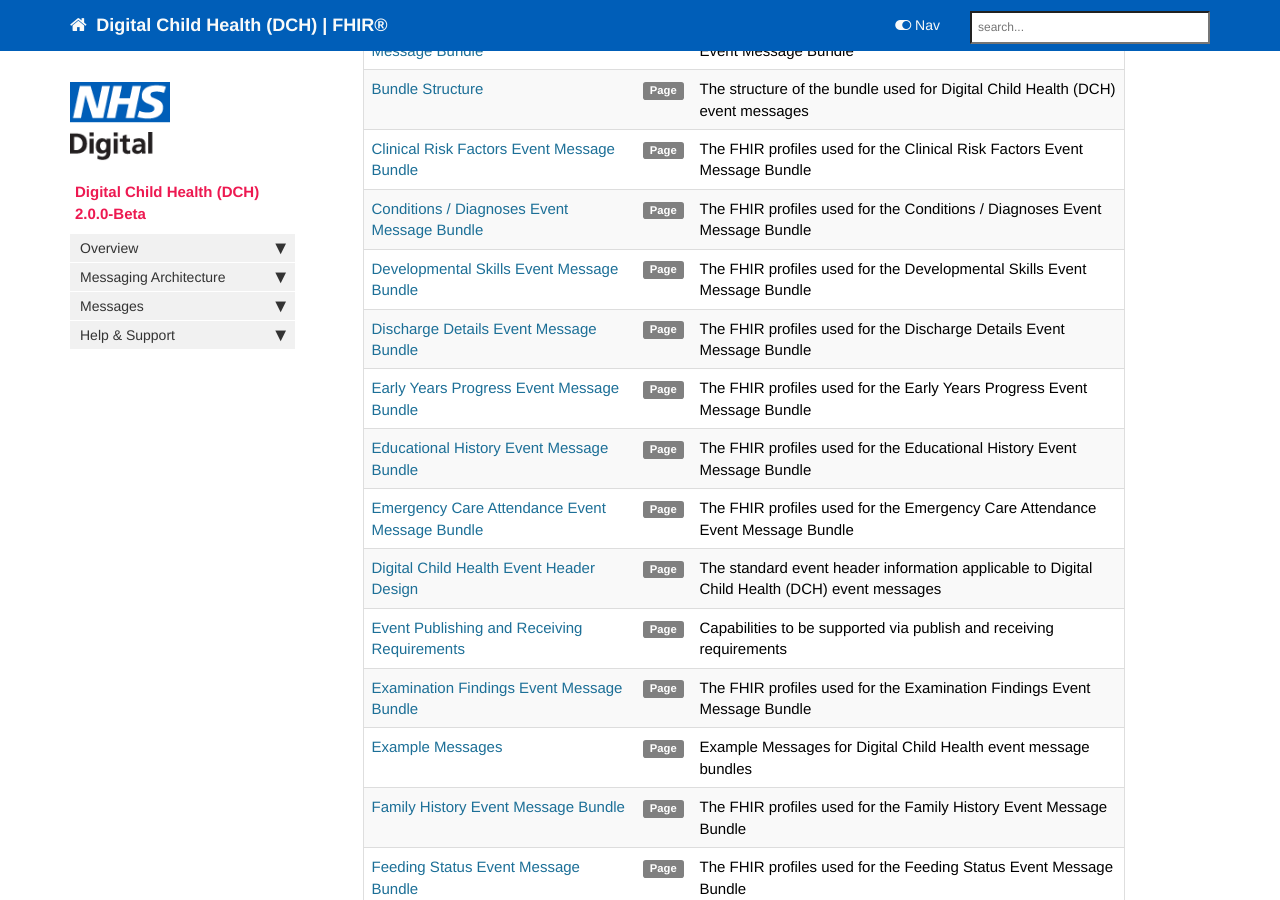
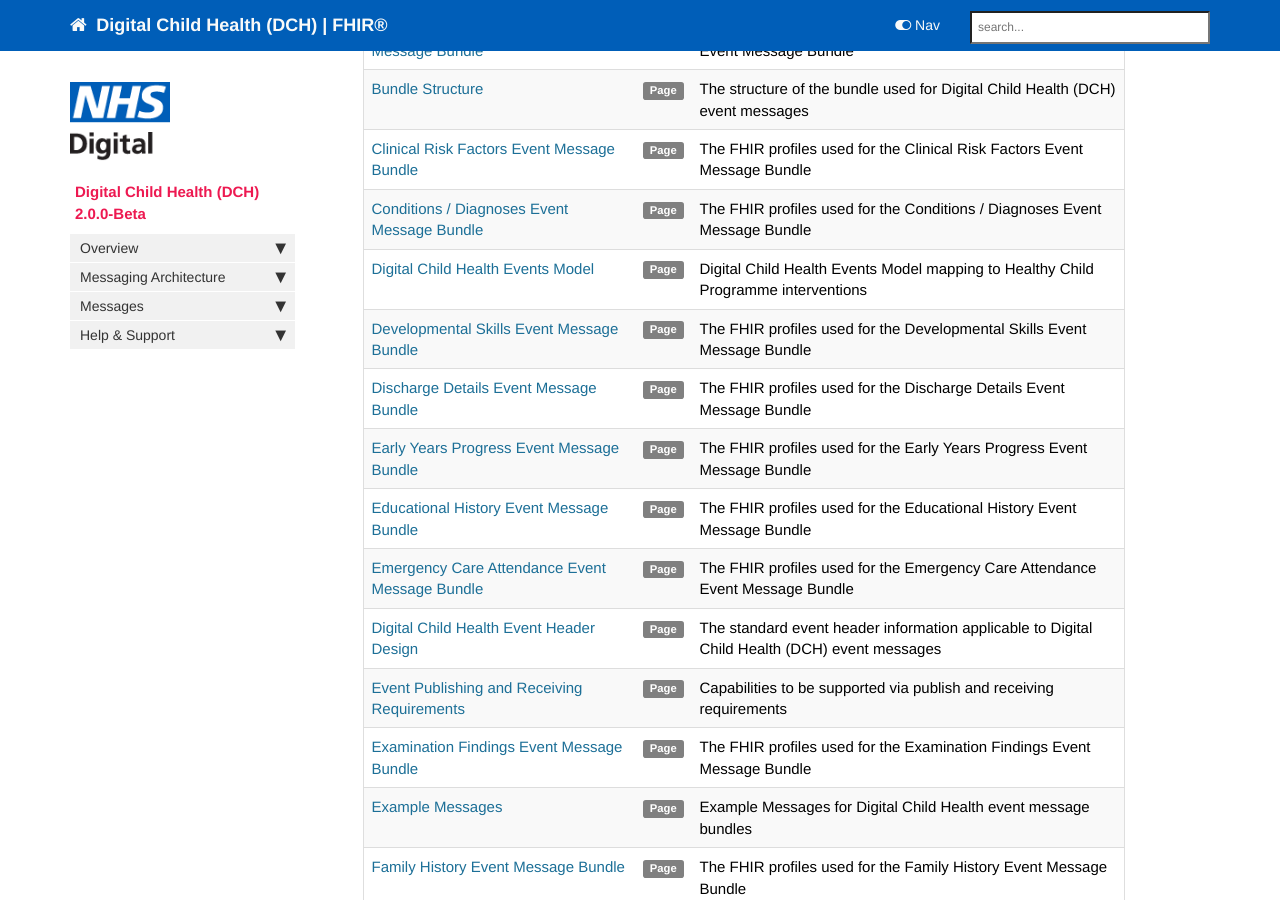
Before and after one commit to nhsconnect/Digital-Child-Health-STU3, a Jekyll site: the page built from pages/tags/tag_fhir.md, in a window 1280 px wide and 900 px high, scrolled down 656 px. Built offline with Jekyll 4.4.1, drawn with Linux system fonts in a browser that asks for light colours; nearby versions of some CDN libraries; comment, search, counter and statistics services are not loaded.

Commit message:
DCH Events Model added

```diff
--- a/_data/sidebars/overview_sidebar.yml
+++ b/_data/sidebars/overview_sidebar.yml
@@ -37,6 +37,9 @@ entries:
       output: web
     - title: Bundle Structure
       url: /explore_bundle_structure.html
+      output: web
+    - title: Digital Child Health Events Model
+      url: /explore_dch_events_model.html
       output: web
     - title: Event Publishing/Receiving Requirements
       url: /explore_event_publish_receive.html
--- /dev/null
+++ b/pages/explore/explore_dch_events_model.md
@@ -0,0 +1,14 @@
+---
+title: Digital Child Health Events Model
+keywords:  events, interventions
+tags: [fhir,messaging]
+sidebar: foundations_sidebar
+permalink: explore_dch_events_model.html
+summary: "Digital Child Health Events Model mapping to Healthy Child Programme interventions"
+---
+
+## Digital Child Health Events Model ##
+
+The Digital Child Health Events Model below shares the event(s) produced at each intervention attended by the child during the Healthy Child programme.
+
+<img src="images/explore/dcheventsmodel.png" style="width:100%;max-width:100%;">
--- a/pages/overview/overview_release_notes.md
+++ b/pages/overview/overview_release_notes.md
@@ -12,6 +12,7 @@ This site is under active development by NHS Digital and is intended to provide
 ## Beta 2.0.0 ##
 Following stakeholder feedback, this implementation guidance has been updated as follows:
 
+- [Digital Child Health Events Model](dch_events_model.html) - a new page sharing Digital Child Health Events Model mapping to Healthy Child Programme interventions
 - **Admission Details** - Patient Location clarified to use CareConnect-DCH-Location-1.type.text
 - **Birth Details** - Location of Birth changed to Required
 - **Blood Spot Card Received** - All items changed to Mandatory
@@ -36,6 +37,10 @@ FHIR Profile updates:
 	- 'component' is now 1..*
 - [CareConnect-DCH-BirthWeight-Observation-1](https://fhir.nhs.uk/STU3/StructureDefinition/CareConnect-DCH-BirthWeight-Observation-1) - upversioned to 2.0.0
 	- 'performer' referenced to 'CareConnect-DCH-Practitioner-1'
+- [CareConnect-DCH-Encounter-1](https://fhir.nhs.uk/STU3/StructureDefinition/CareConnect-DCH-Encounter-1) - upversioned to 2.0.0
+	- 'participant.individual' updated to include [DCH-RelatedPerson-1](https://fhir.nhs.uk/STU3/StructureDefinition/DCH-RelatedPerson-1)
+- [CareConnect-DCH-Emergency-Encounter-1](https://fhir.nhs.uk/STU3/StructureDefinition/CareConnect-DCH-Emergency-Encounter-1) - upversioned to 2.0.0
+	- 'participant.individual' updated to include [DCH-RelatedPerson-1](https://fhir.nhs.uk/STU3/StructureDefinition/DCH-RelatedPerson-1)
 - [CareConnect-DCH-HearingTestOutcome-1](https://fhir.nhs.uk/STU3/StructureDefinition/CareConnect-DCH-HearingTest-Procedure-1) - upversioned to 2.0.0
 	- 'outcome' value set binding corrected to use 'DCH Hearing Test Outcome'
 - [CareConnect-DCH-Patient-1](https://fhir.nhs.uk/STU3/StructureDefinition/CareConnect-DCH-Patient-1) - upversioned to 1.1.0
```
Also changed, not shown: images/explore/dcheventsmodel.png (added).
